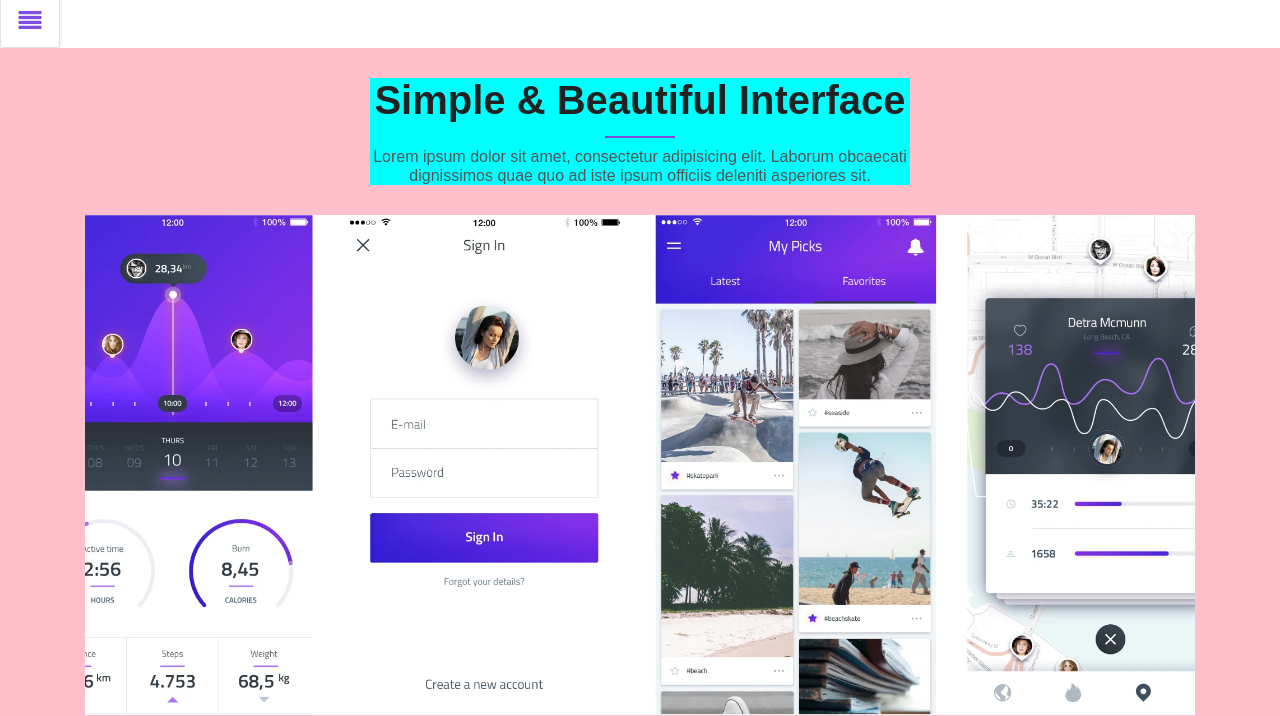
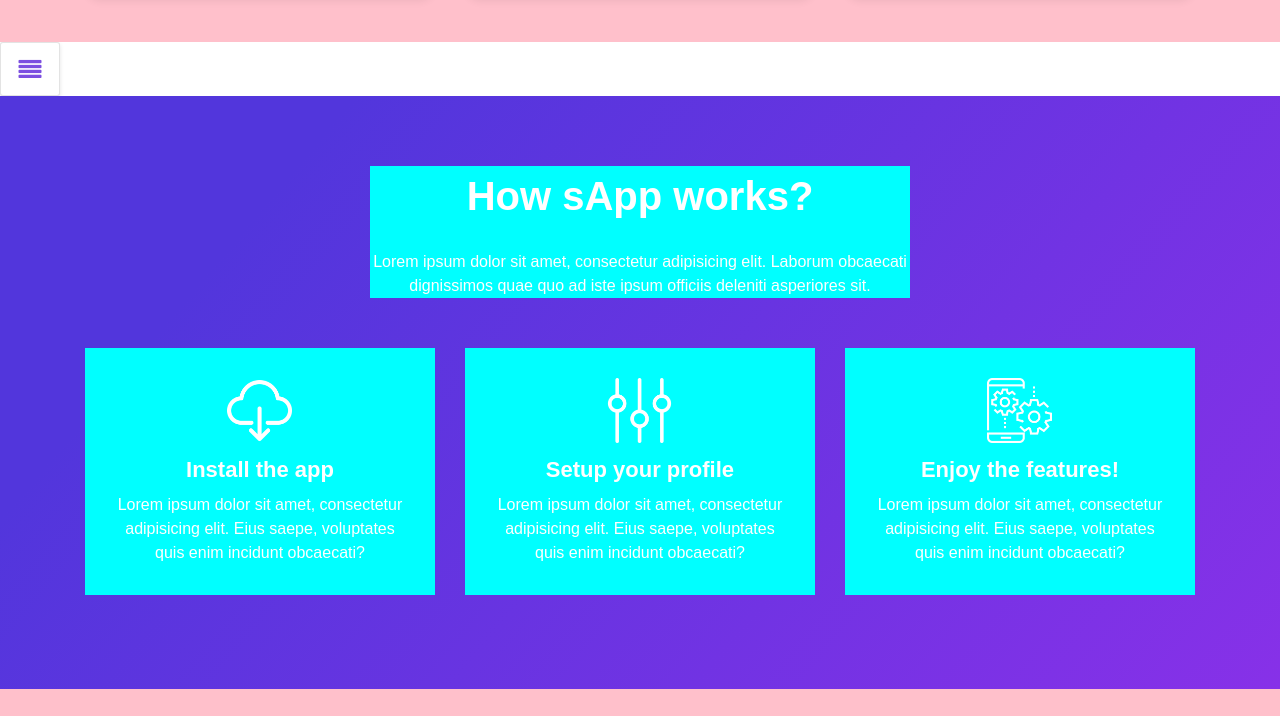
Before and after one commit to front-end-by-rimantas/42-grupe-portfolio-react, a website: page index.html in a window 1280 px wide. Shown: the part 1616-2332 px from the top of the page. Drawn offline with Linux system fonts and the light colour scheme.

Commit message:
How sApp works? section(static design) #15

```diff
--- a/css/pages/home.css
+++ b/css/pages/home.css
@@ -136,6 +136,58 @@
 /* Device section: end */
 
 /* How sApp works?: start */
+.app-container {
+    background: linear-gradient(-50deg,#8731E8 0%, #5236dc 80%);
+    text-align: center;
+}
+
+.app-container .section-tittle {
+    color: #fff;
+}
+
+.app-container p, .box-tittle, .tittle > h2 {
+    color:#fff;
+    line-height: 1.5em;
+}
+
+.app-container .row {
+    margin-bottom: 5%;
+}
+
+.app-container .tittle{
+    margin-bottom: 50px;
+    margin-top: 40px;
+}
+
+.app-img {
+    width: 65px;
+    margin-bottom: 10px;
+}
+
+.info {
+    padding: 30px;
+}
+
+.section-tittle::after {
+    display: none;
+}
+
+@media (min-width: 576px){
+    .box-tittle {
+        font-size: 18px;
+    }
+}
+
+@media (min-width: 992px){
+    .box-tittle {
+        font-size: 20px;
+    }
+}
+@media (min-width: 1200px){
+    .box-tittle {
+        font-size: 22px;
+    }
+}
 /* How sApp works?: end */
 
 /* Simple & Beautiful Interface - section: start */
--- a/index.html
+++ b/index.html
@@ -122,6 +122,29 @@
     <!-- Device section: end-->
 
     <!-- How sApp works?: start-->
+    <section class="container app-container">
+        <div class="row">
+            <div class="col-12 col-md-12 col-lg-6 ml-lg-3 tittle">
+                <h2 class="section-tittle">How sApp works?</h2>
+                <p class="main-para">Lorem ipsum dolor sit amet, consectetur adipisicing elit. Laborum obcaecati dignissimos quae quo ad iste ipsum officiis deleniti asperiores sit.</p>
+            </div>
+                    <div class="info col-12 col-md-4">
+                        <img class="app-img" src="./img/work_thumb_1.webp" alt="Install the app">
+                        <h4 class="box-tittle">Install the app</h4>
+                        <p>Lorem ipsum dolor sit amet, consectetur adipisicing elit. Eius saepe, voluptates quis enim incidunt obcaecati?</p>
+                    </div>
+                    <div class="info col-12 col-md-4">
+                        <img class="app-img" src="./img/work_thumb_2.webp" alt="Setup your profile">
+                        <h4 class="box-tittle">Setup your profile</h4>
+                        <p>Lorem ipsum dolor sit amet, consectetur adipisicing elit. Eius saepe, voluptates quis enim incidunt obcaecati?</p>
+                    </div>
+                    <div class="info col-12 col-md-4">
+                        <img class="app-img" src="./img/work_thumb_3.webp" alt="Enjoy the features!">
+                        <h4 class="box-tittle">Enjoy the features!</h4>
+                        <p>Lorem ipsum dolor sit amet, consectetur adipisicing elit. Eius saepe, voluptates quis enim incidunt obcaecati?</p>
+                    </div>
+        </div>
+    </section>
     <!-- How sApp works?: end-->
 
     <!-- Simple & Beautiful Interface - section: start-->
```
